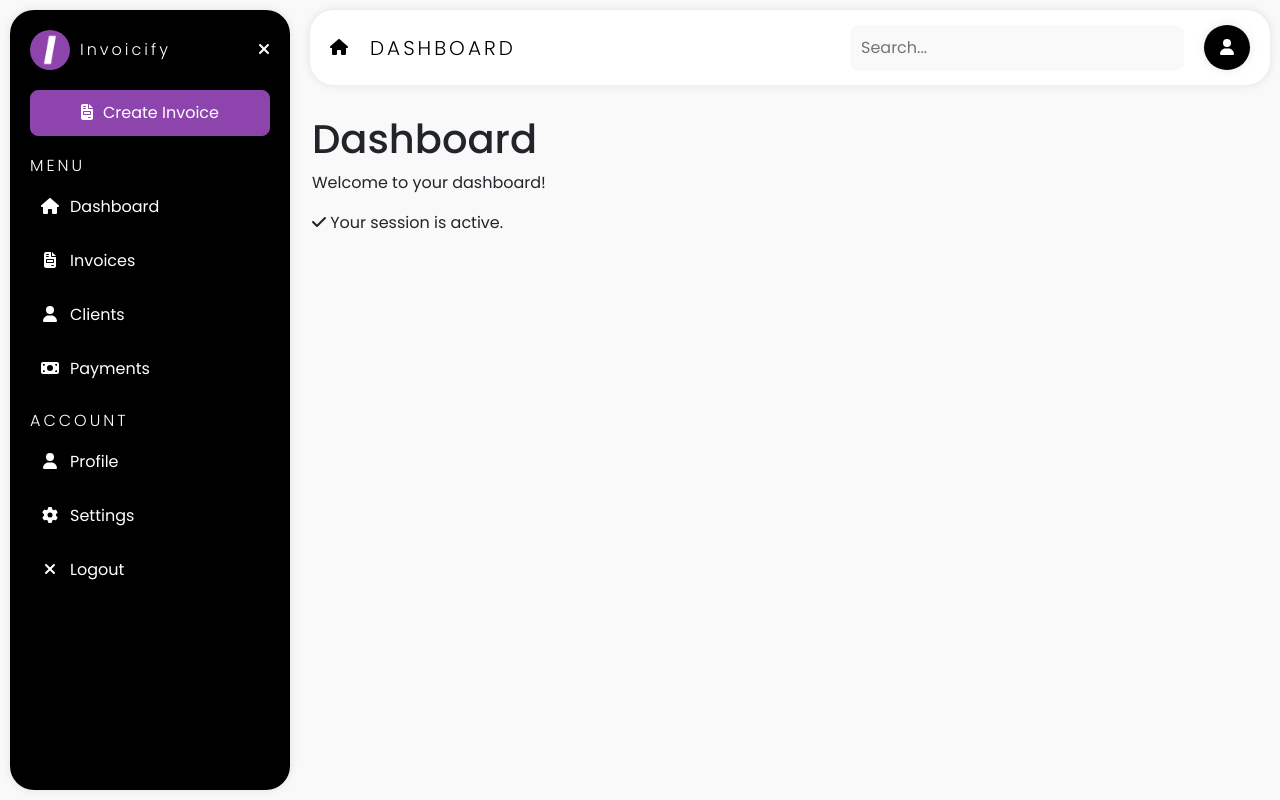
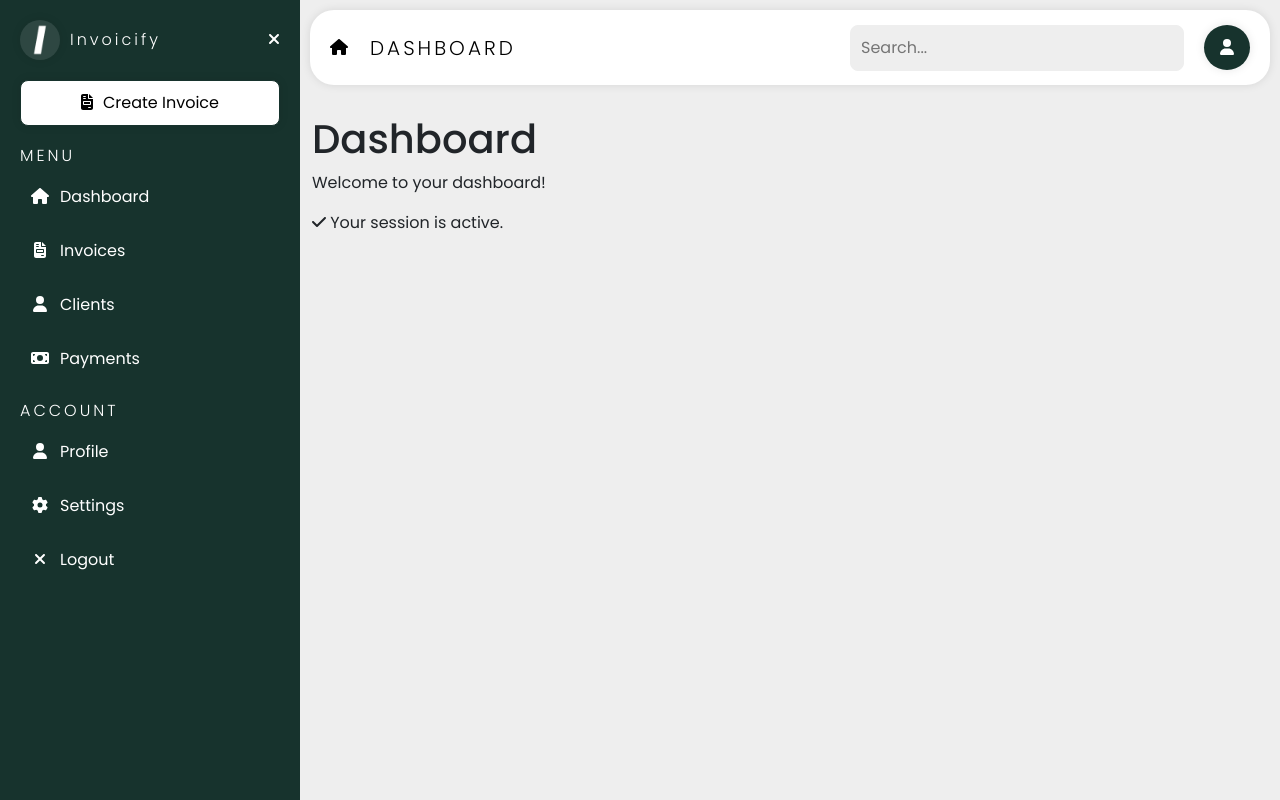
Before and after one commit to jamesl1500/invoicify-web, a Next.js app: page /dashboard in a window 1280 px wide. Built offline with nearby package versions, Linux system fonts and the light colour scheme.

Commit message:
Left off at creating dashboard

```diff
--- a/src/styles/styles.scss
+++ b/src/styles/styles.scss
@@ -10,13 +10,14 @@
 @use '~bootstrap/scss/bootstrap';
 
 // Variables
-$background-color: #f9f9f9;
+$background-color: #eee;
 
 $base-black: #000;
 $base-white: #ffffff;
 $base-gray: #6c757d;
 
-$primary-color: #8e44ad;
+$primary-color: #17332d;
+$secondary-color: #6c757d;
 
 $box-shadow: 0 0 10px rgba(0, 0, 0, 0.1);
 
@@ -318,7 +319,7 @@ body{
                     width: 55px;
                     height: 45px;
                     border-radius: 50%;
-                    background-color: $base-black;
+                    background-color: $primary-color;
                     box-shadow: $box-shadow;
 
                     display: flex;
@@ -338,8 +339,6 @@ body{
 
 // Sidebar
 .sidebar-holder{
-    padding: 10px;
-
     position: fixed;
     top: 0;
     left: 0;
@@ -350,9 +349,7 @@ body{
     .sidebar{
         height: 100%;
 
-        background-color: $base-black;
-        box-shadow: $box-shadow;
-        border-radius: $border-radius-lg;
+        background-color: #17332d;
 
         .sidebar-inner{
             padding: 20px;
@@ -373,6 +370,7 @@ body{
 
                         img{
                             border-radius: 50%;
+                            box-shadow: $box-shadow;
                         }
 
                         h1{
@@ -403,6 +401,12 @@ body{
 
             .sidebar-action{
                 padding-top: 20px;
+
+                .btn{
+                    background: #fff;
+                    box-shadow: $box-shadow;
+                    color: $base-black;
+                }
             }
 
             .sidebar-content{
@@ -443,8 +447,8 @@ body{
                         }
 
                         &:hover, .active{
-                            background: $primary-color;
-
+                            background: lighten($primary-color, 10%);
+                            box-shadow: $box-shadow;
 
                             a{
                                 color: $base-white;
@@ -531,6 +535,7 @@ Tables
 
     td{
         align-items: center;
+        border: 1px solid darken($base-white, 10%);
     }
 
     th{
--- a/src/templates/authenticated/header.tsx
+++ b/src/templates/authenticated/header.tsx
@@ -22,8 +22,7 @@ export default function Header() {
         "/billing": "Billing",
         "/create-invoice": "Create Invoice",
         "/profile": "Profile",
-        "/invoice/[id]": { title: "Invoice", subtitle: "View Invoice" },
-        "/client/[id]": { title: "Client", subtitle: "View Client" },
+        "/invoice/view": { title: "Invoice", subtitle: "View Invoice" },
     };
     const pageIcon: Record<string, IconDefinition> = {
         "/dashboard": faHome,
```
Also changed, not shown: src/app/(authenticated)/invoices/create/page.tsx (+17 -25 lines), src/app/(authenticated)/invoices/view/[id]/page.tsx (added, +20 -0 lines), public/static/images/invoicify-favicon.png, public/static/images/invoicify-logo.png.
